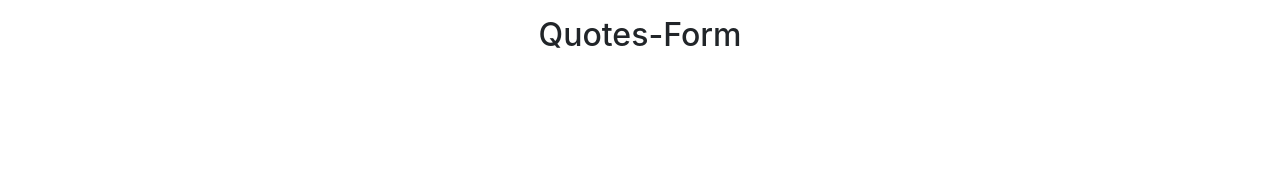
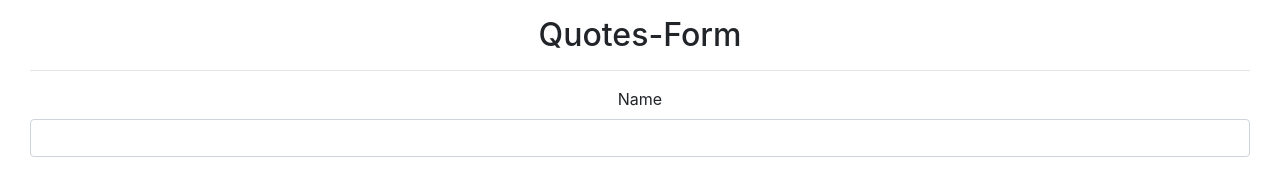
Before and after one commit to han254/quote-app, an Angular app: page / in a window 1280 px wide. Shown: the part 379-574 px from the top of the page. Built offline with nearby package versions, Linux system fonts and the light colour scheme.

Commit message:
create a form

```diff
--- a/src/app/quote-form/quote-form.component.html
+++ b/src/app/quote-form/quote-form.component.html
@@ -0,0 +1,15 @@
+<div class="container-fluid">
+  <hr>
+  <form>
+    <div class="form-group">
+
+      <label class="" for="name">Name</label>
+      <input type="text" required class="form-control" id="name">
+
+    </div>
+
+
+
+
+  </form>
+</div>
```
